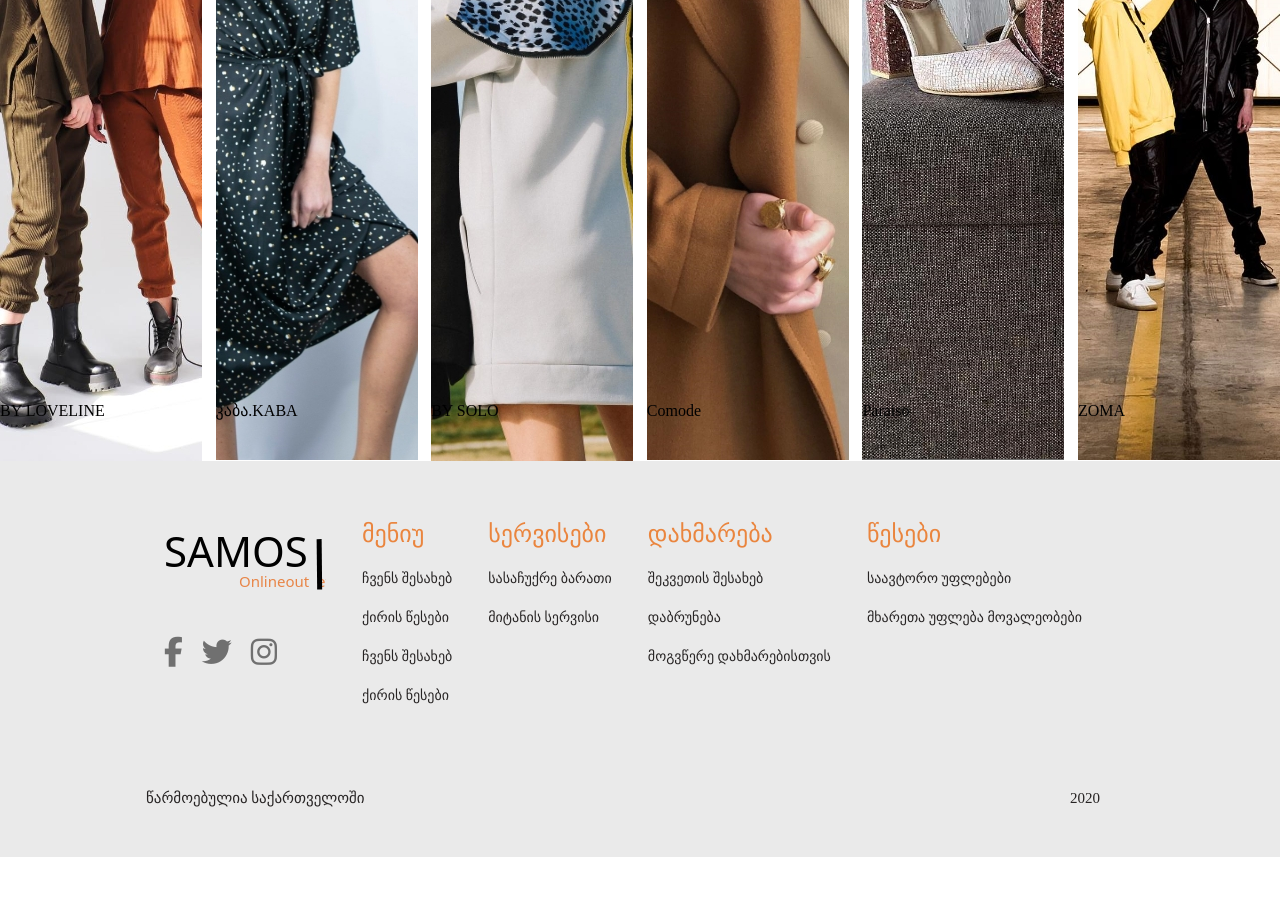
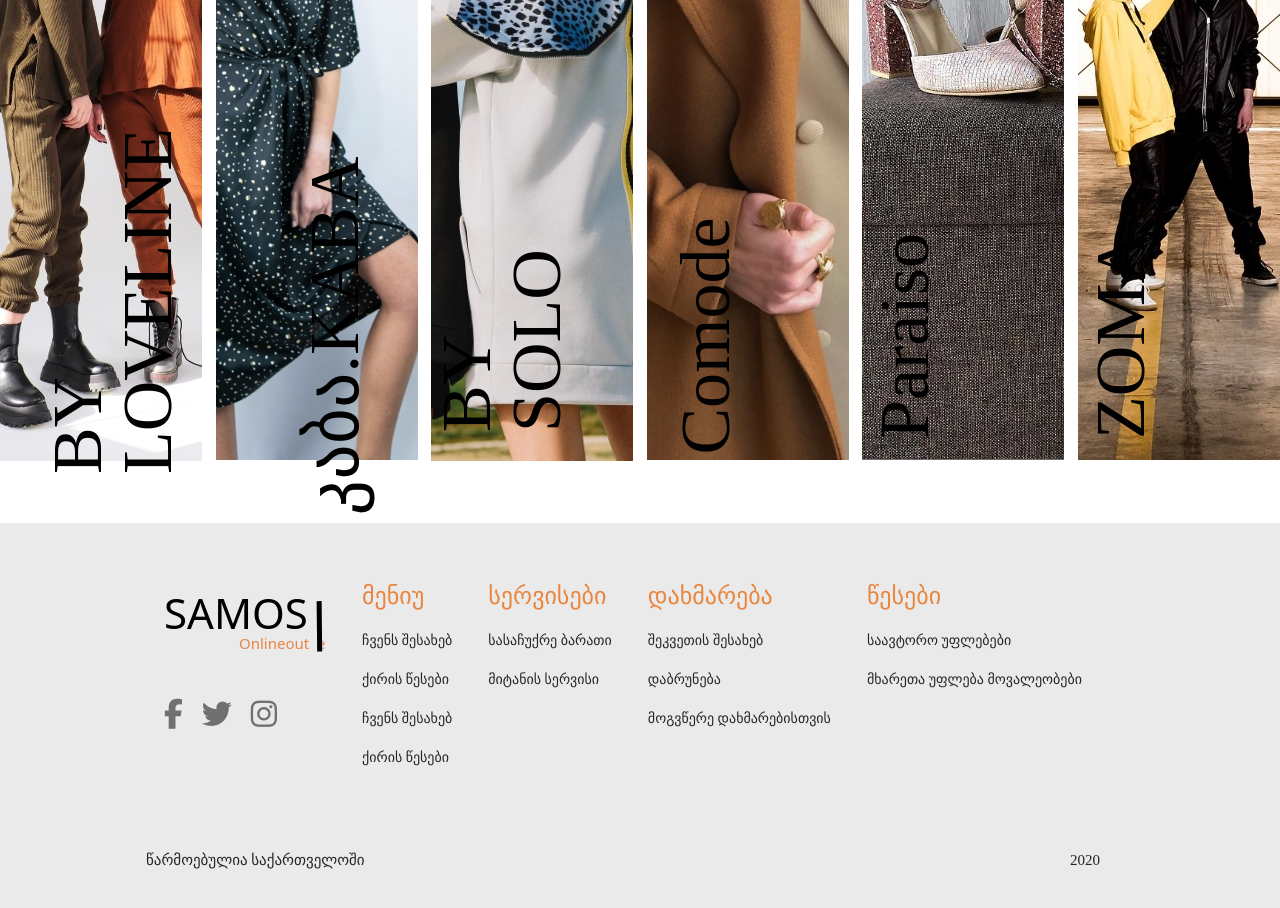
Before and after one commit to etoodishvili/shop, a plain HTML site: page index.html in a window 1280 px wide. Shown: the part 560-1468 px from the top of the page. Before the commit the page ends 1417 px from the top, so only its background shows below. Drawn offline with Linux system fonts and the light colour scheme.

Commit message:
add section

```diff
--- a/css/style.css
+++ b/css/style.css
@@ -4,7 +4,6 @@
 }
 
 .container{
-    background-color: pink;
     max-width:1318px;
     width: 100%;
     height: 132px;
@@ -40,13 +39,16 @@
 
 /* container1 style */
 .container1{
-    max-width: 1306;
+    max-width: 1306px;
     width: 100%;
     height: 800px;
-    margin-right: 0 auto;
+    margin: 0 auto;
     display: flex;
     justify-content: space-between;
     margin-top: 50px;
+    margin-bottom: 62px;
+
+
 }
 
 .test{
@@ -58,8 +60,12 @@
 
 .text{
     position: absolute;
-    bottom:42px;
+    bottom:90px;
+    left: -60px;
+    transform: rotate(-90deg);
+    font-size: 70px;
 }
+
 
 
 
```
Also changed, not shown: index.html (+3 -3 lines).
